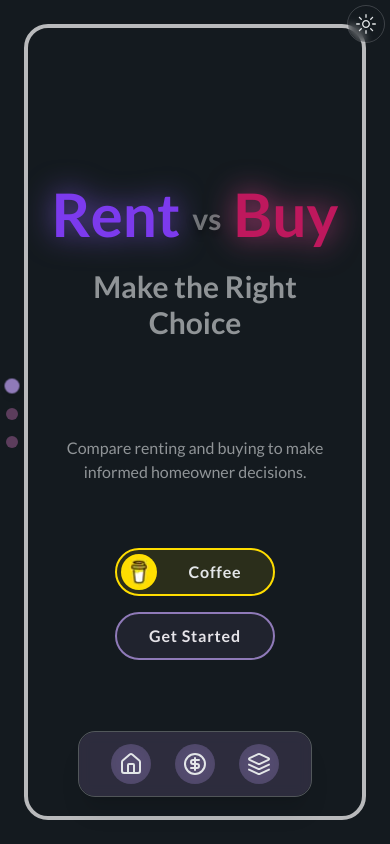
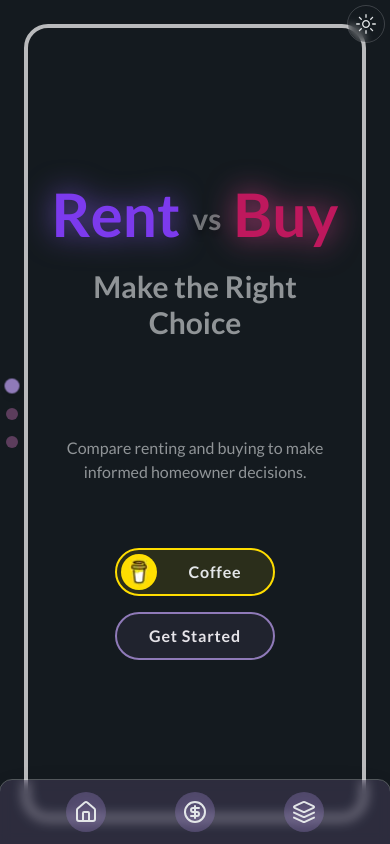
Before and after one commit to darrenmlouw/bond-comparison, a React (Vite) app: page / in a window 390 px wide. Built offline with nearby package versions, Linux system fonts and the light colour scheme.

Commit message:
Test Different Nav Bar Style

```diff
--- a/src/components/layout/Layout.tsx
+++ b/src/components/layout/Layout.tsx
@@ -26,7 +26,7 @@ const Layout = () => {
       </div>
       <Analytics />
       <SpeedInsights />
-      <div className="z-20 fixed bottom-12 sm:bottom-2 md:bottom-4 left-1/2 transform -translate-x-1/2 bg-primary/20 backdrop-blur-[6px] outline outline-1 outline-foreground/30 rounded-2xl">
+      <div className="shadow-2xl z-20 fixed bottom-0 md:bottom-4 left-1/2 transform -translate-x-1/2 bg-primary/20 backdrop-blur-[6px] outline outline-1 outline-foreground/30 rounded-t-xl md:rounded-2xl">
         <FloatingDock
           items={dockItems}
           desktopClassName="shadow-xl"
--- a/src/components/layout/components/FloatingDock.tsx
+++ b/src/components/layout/components/FloatingDock.tsx
@@ -49,7 +49,7 @@ const FloatingDockMobile = ({
   return (
     <div
       className={cn(
-        'mx-auto flex h-16 gap-6 items-end rounded-2xl px-8 pb-3 md:hidden',
+        'mx-auto flex w-screen justify-around h-16  items-end rounded-t-xlmd:rounded-2xl px-8 pb-3 md:hidden',
         className
       )}
     >
```
